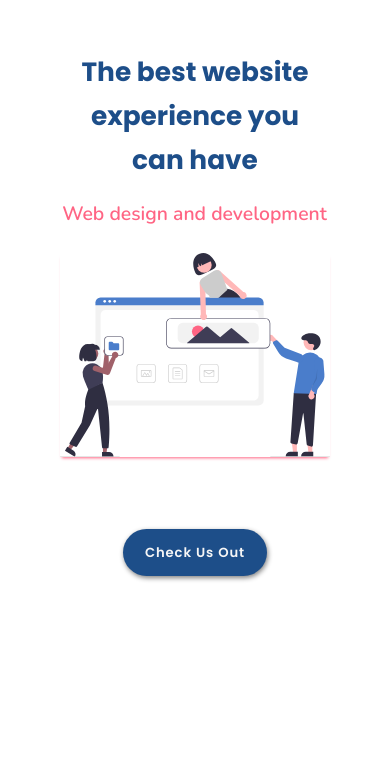
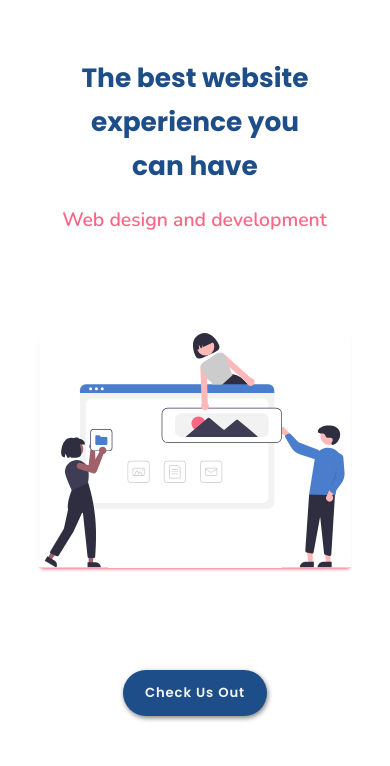
Before and after one commit to soumikmofficial/pure_HTML_CSS-website, a plain HTML site: page index.html in a window 390 px wide. Shown: the part 78-844 px from the top of the page. Drawn offline with nearby package versions, Linux system fonts and the light colour scheme.

Commit message:
take 11 hero

```diff
--- a/styles2.css
+++ b/styles2.css
@@ -167,8 +167,8 @@ label {
     /* background: yellow; */
     display: flex;
     flex-direction: column;
-    padding: 5rem 3rem;
-    /* justify-content: space-around; */
+    /* padding: 5rem 3rem; */
+    justify-content: space-around;
     align-items: center;
   }
 
@@ -191,7 +191,7 @@ label {
   .hero-right {
     width: 100%;
     text-align: center;
-    margin: 3rem 0 8rem 0;
+    /* margin: 3rem 0 8rem 0; */
   }
 
   .hero-right img {
```
